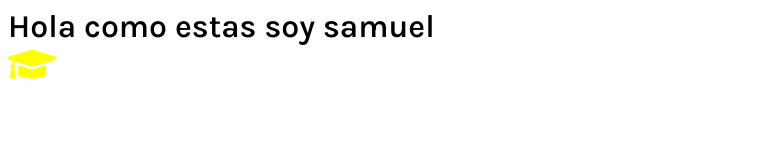
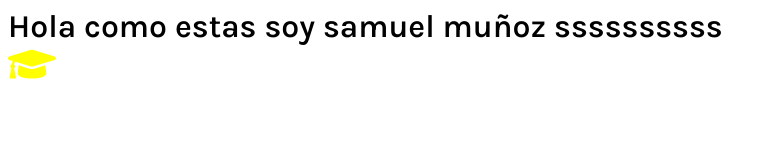
Before and after one commit to SamuelMunoz28/Web, a website: page html/index.html in a window 1280 px wide. Shown: the whole page, without its empty margins (0-776 px from the left). Drawn offline with Linux system fonts and the light colour scheme.

Commit message:
nuevoCambio

```diff
--- a/html/index.html
+++ b/html/index.html
@@ -23,7 +23,7 @@
     </style>
 </head>
 <body>
-    <h1>Hola como estas soy samuel</h1>
+    <h1>Hola como estas soy samuel muñoz ssssssssss</h1>
     <span class="elementor-icon elementor-animation-">
         <svg aria-hidden="true" class="e-font-icon-svg e-fas-graduation-cap" viewBox="0 0 640 512" xmlns="http://www.w3.org/2000/svg"><path d="M622.34 153.2L343.4 67.5c-15.2-4.67-31.6-4.67-46.79 0L17.66 153.2c-23.54 7.23-23.54 38.36 0 45.59l48.63 14.94c-10.67 13.19-17.23 29.28-17.88 46.9C38.78 266.15 32 276.11 32 288c0 10.78 5.68 19.85 13.86 25.65L20.33 428.53C18.11 438.52 25.71 448 35.94 448h56.11c10.24 0 17.84-9.48 15.62-19.47L82.14 313.65C90.32 307.85 96 298.78 96 288c0-11.57-6.47-21.25-15.66-26.87.76-15.02 8.44-28.3 20.69-36.72L296.6 284.5c9.06 2.78 26.44 6.25 46.79 0l278.95-85.7c23.55-7.24 23.55-38.36 0-45.6zM352.79 315.09c-28.53 8.76-52.84 3.92-65.59 0l-145.02-44.55L128 384c0 35.35 85.96 64 192 64s192-28.65 192-64l-14.18-113.47-145.03 44.56z"></path></svg>				</span>
 
```
